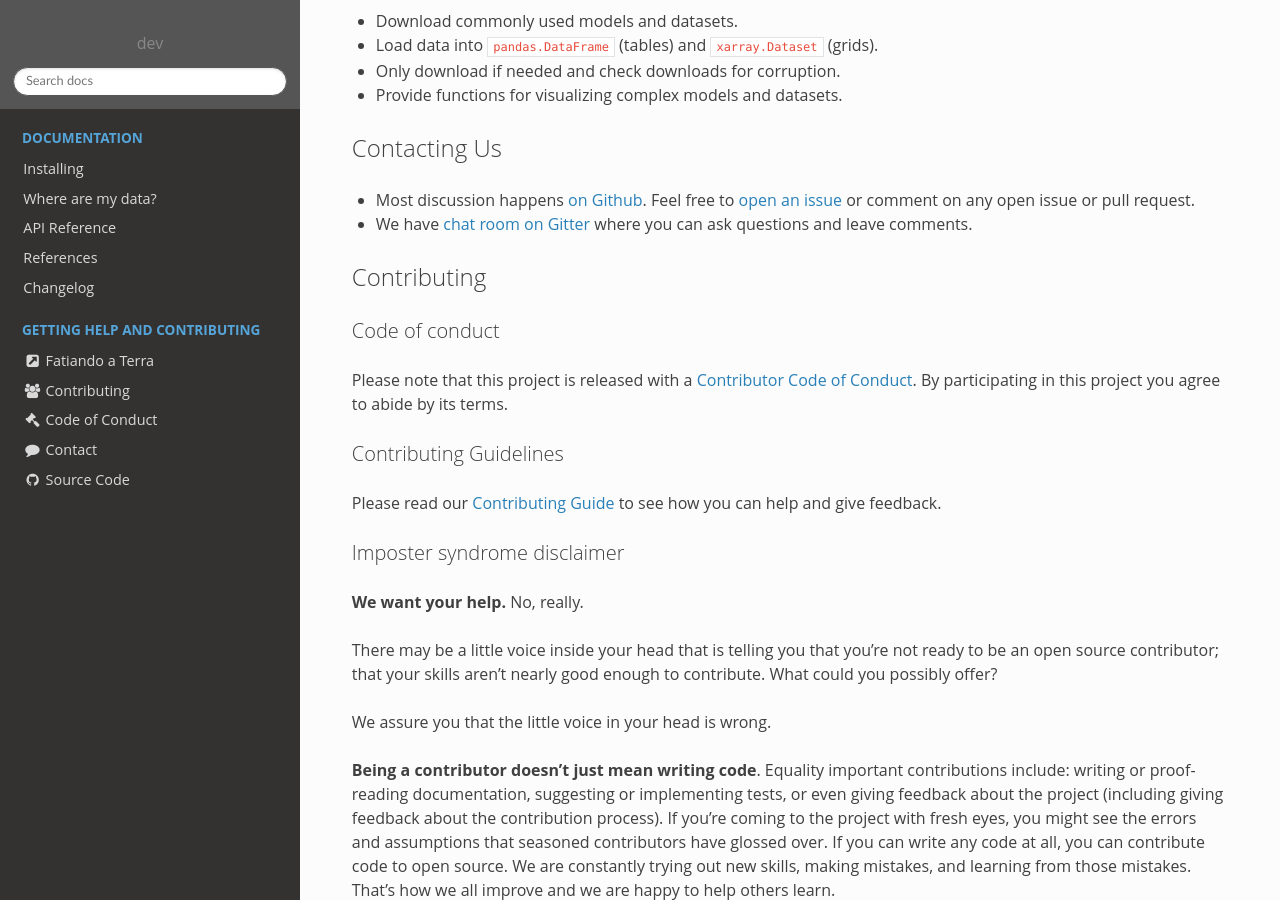
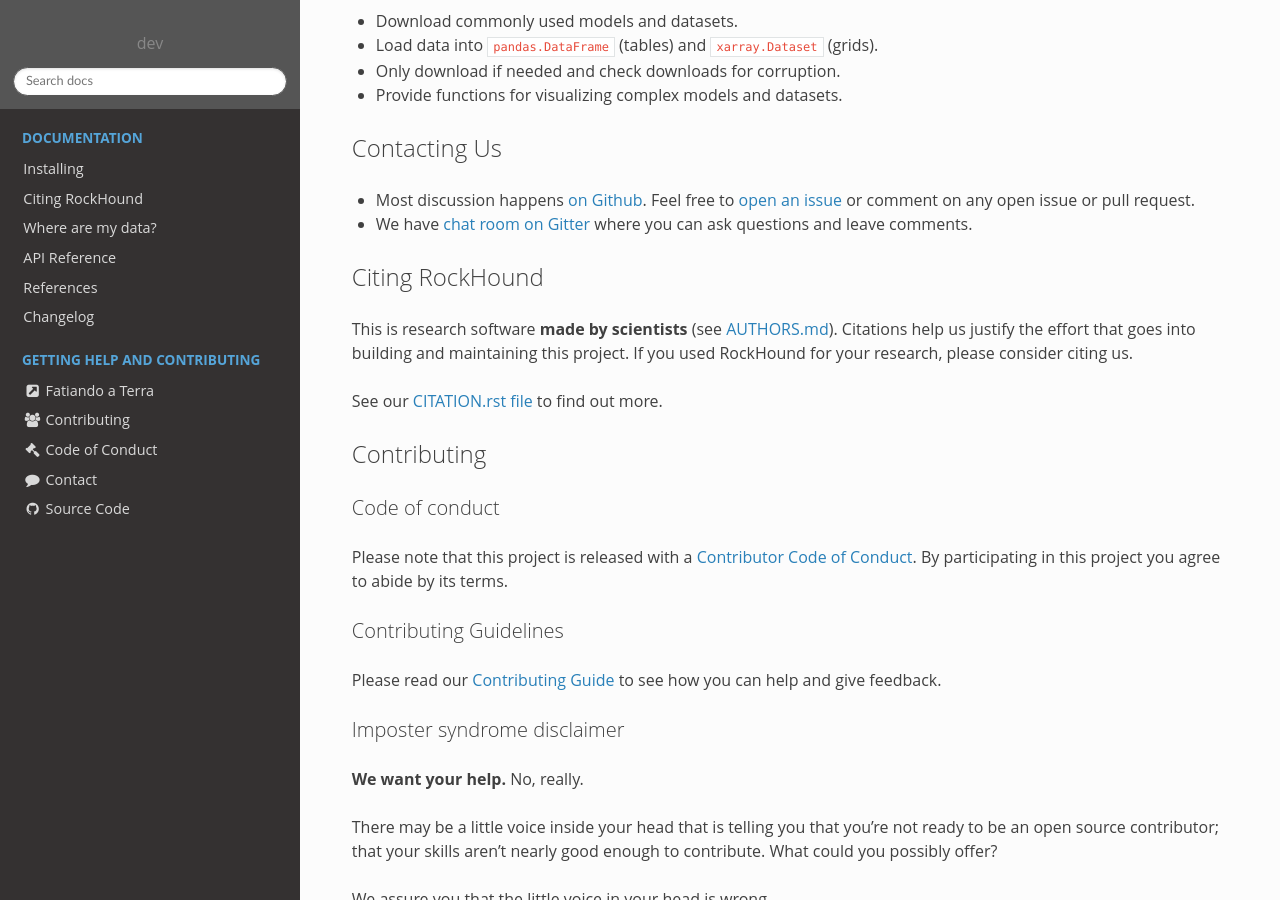
Before and after one commit to fatiando/rockhound, a Sphinx documentation site: the page built from doc/index.rst, in a window 1280 px wide and 900 px high, scrolled down 903 px. Built offline with Sphinx 7.4.7 and the Read the Docs theme 2.0.0, drawn with Linux system fonts in a browser that asks for light colours; pages that are not in the unit, such as notebooks, are missing from menus.

Commit message:
Add citation file and information

```diff
--- a/README.rst
+++ b/README.rst
@@ -92,6 +92,18 @@
   where you can ask questions and leave comments.
 
 
+Citing RockHound
+----------------
+
+This is research software **made by scientists** (see `AUTHORS.md
+<https://github.com/fatiando/rockhound/blob/master/AUTHORS.md>`__). Citations help us
+justify the effort that goes into building and maintaining this project. If you used
+RockHound for your research, please consider citing us.
+
+See our `CITATION.rst file <https://github.com/fatiando/rockhound/blob/master/CITATION.rst>`__
+to find out more.
+
+
 Contributing
 ------------
 
--- /dev/null
+++ b/doc/citing.rst
@@ -0,0 +1,3 @@
+.. _citing:
+
+.. include:: ../CITATION.rst
--- a/doc/index.rst
+++ b/doc/index.rst
@@ -8,6 +8,7 @@
     :caption: Documentation
 
     install.rst
+    citing.rst
     registry.rst
     gallery/index.rst
     api/index.rst
```
Also changed, not shown: CITATION.rst (added, +10 -0 lines).
